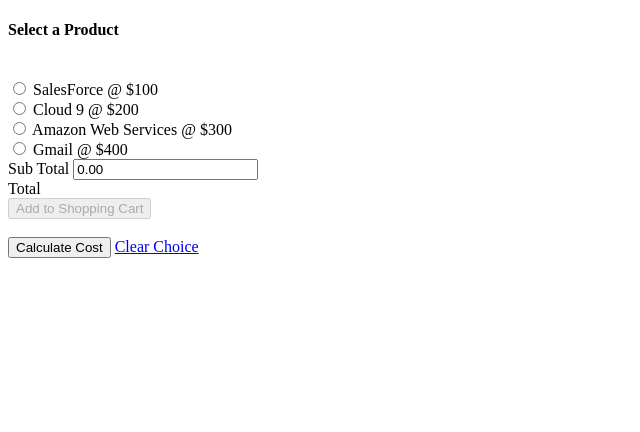
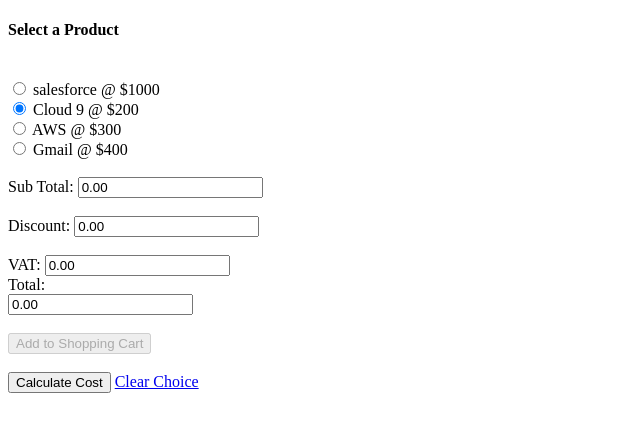
Before and after one commit to katemurraay/is117349221, a PHP site: page /ebusiness/Ebus1.php in a window 1280 px wide. Shown: the top 432 px of the page, without its empty margins (0-640 px from the left). Run offline with PHP 8.4, Linux system fonts and the light colour scheme; some libraries are stand-ins or nearby versions.

Commit message:
claculation

```diff
--- a/ebusiness/Ebus1.php
+++ b/ebusiness/Ebus1.php
@@ -12,58 +12,74 @@
     <body>
 
              <h4>Select a Product</h4>
-
         <br/>
-
-            <form method="POST" action="Ebus2.php">
-
+        <form method = "POST" action = "ebus2.php">
             <label for="salesforce">
-                <input type="radio" id="salesforce" name="product" checkedonClick="disablebtnProceed()"/>
-                SalesForce @ $100
-              </label>
-
-              <br/>
-               <label for="cloud9">
-                <input type="radio" id="cloud9" name="product" checkedonClick="disablebtnProceed()"/>
-                Cloud 9 @ $200
+                <input type="radio" id="salesforce" name="product" checked onClick="disablebtnProceed()"/>
+                salesforce @ $1000
             </label>
 
             <br/>
 
+            <label for="Cloud9">
+                <input type="radio" id="cloud9" name="product" checked onClick="disablebtnProceed()">
+                Cloud 9 @ $200
+            </label>
+
+
+            <br/>
 
             <label for="aws">
-                <input type="radio" id="aws" name="product" onClick="disablebtnProceed()"/>
-                Amazon Web Services @ $300
+                <input type = "radio" id="aws" name="product" onClick="disablebtnProceed()"/>
+                AWS @ $300
+            </label>
+            <br/>
+            <label for="Gmail">
+                <input type = "radio" id="gmail" name="product" onClick="disablebtnProceed()"/>
+                Gmail @ $400
+
+
             </label>
 
             <br/>
-              <label for="gmail">
-                <input type="radio" id="gmail" name="product" onClick="disablebtnProceed()"/>
-                Gmail @ $400
-              </label>
             <br/>
 
             <label for="subtotal">
-                Sub Total
+                Sub Total:
+                <div="inline">
                     <input type="text" id="subtotal" value="0.00" readonly/>
+                </div>
+            </label>
+
+            <br/><br/>
+
+            <label for="discount">
+                Discount:
+                <input type="text" id="discount" name="total" value="0.00" readonly/>
+            </label>
+            <br/><br/>
+            <label for="vat">
+                VAT:
+                <input type="text" id="vat" name="vat" value="0.00" readonly/>
             </label>
 
             <br/>
-
-              <label for="total">
-                Total
-                <input type="hidden" id="total" name="total" value="0.00" readonly/>
+            <label for="Total">
+            Total:
+            <div class="inline1">
+                <input type="text" id="total" name="total" value="0.00" readonly/>
+            </div>
             </label>
+            <br/>
+            <a href="Ebus2.php">
+                <button type="submit" id="btnProceed" disabled>Add to Shopping Cart</button>
+            </a>
+        </form>
 
         <br/>
 
-              <button type="submit" id="btnProceed" disabled>Add to Shopping Cart</button>
-
-            </form>
-
-            <br/>
-            <button onClick="calcSub()">Calculate Cost</button>
+        <button onClick="calcSub()" class="Calculate button1">Calculate Cost</button>
         <a role="button" href="Ebus1.php">Clear Choice</a>
-
+        <br/><br/><br/><br/>
     </body>
 </html>
--- a/mystylesheet.css
+++ b/mystylesheet.css
@@ -1,4 +1,4 @@
-.header {
+.h1 {
     text-align :center;
     text-shadow: 3px 2px grey;
     font-size: 40px;
```
Lines whose indentation alone changed are shown as unchanged.
